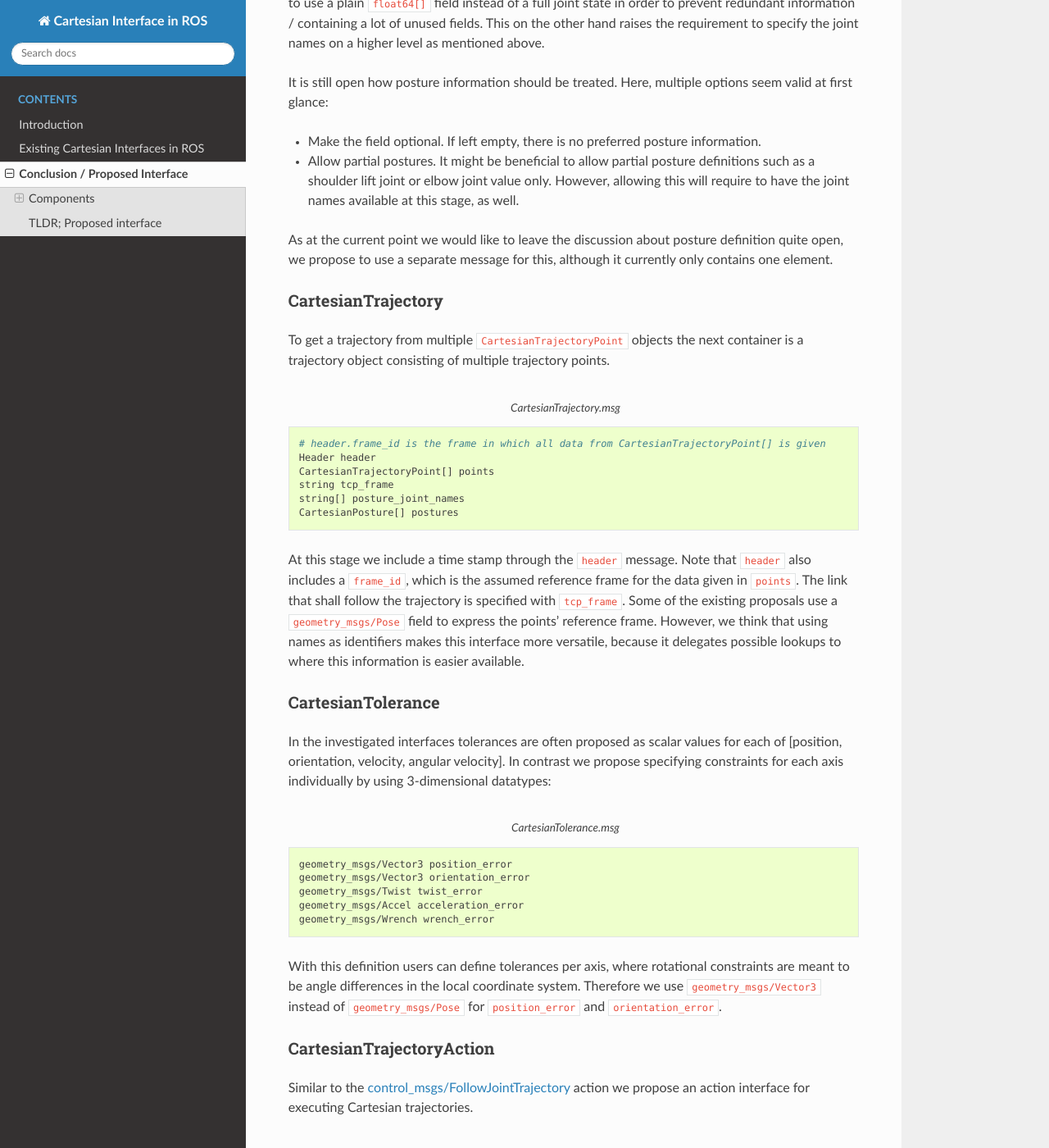
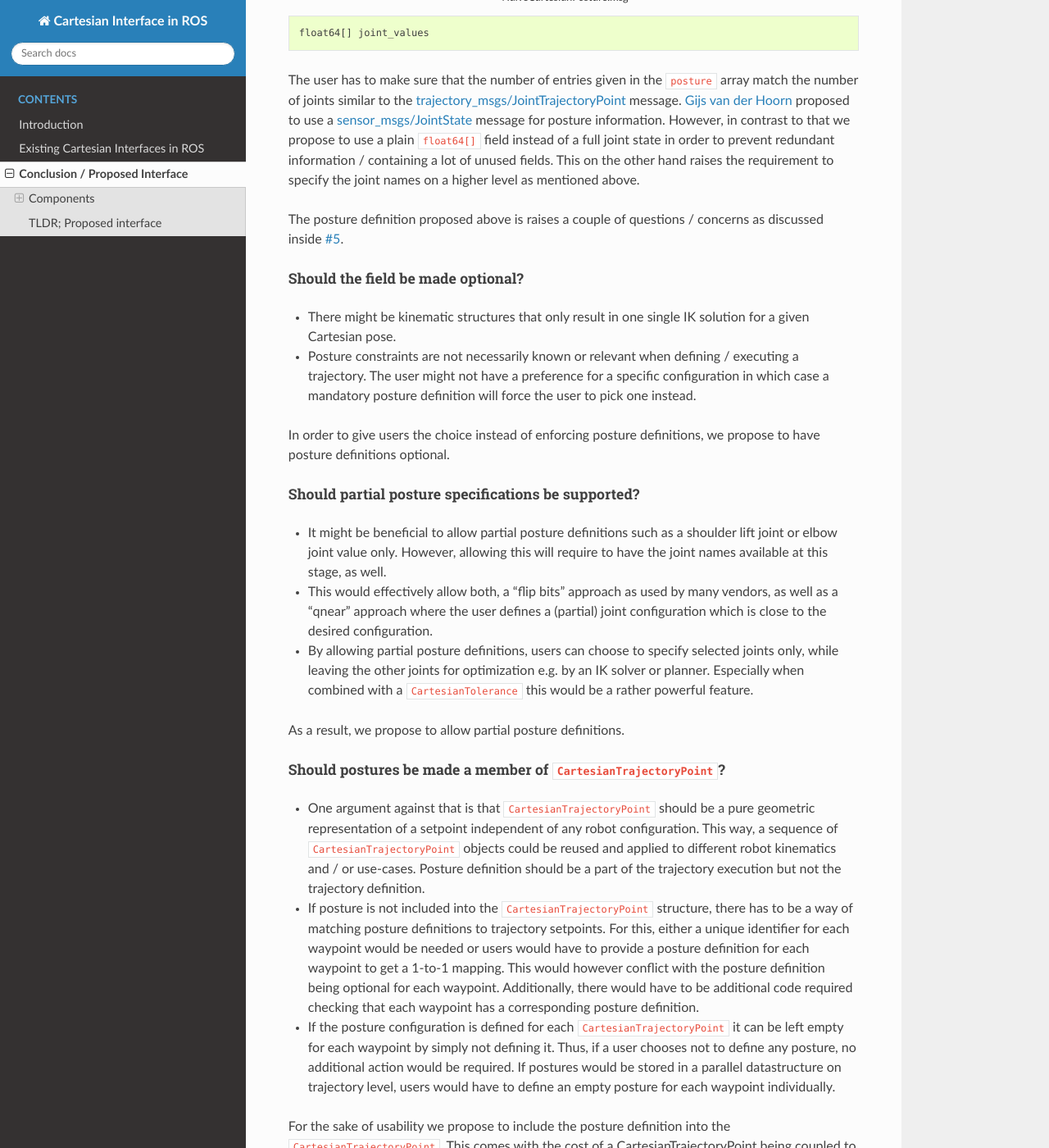
Before and after one commit to fzi-forschungszentrum-informatik/fzi_robot_interface_proposal, a Sphinx documentation site: the page built from source/proposal/index.rst, in a window 1280 px wide and 1400 px high, scrolled down 1236 px. Shown: the whole window at 82% size. Built offline with Sphinx 7.4.7 and the Read the Docs theme 2.0.0, drawn with Linux system fonts in a browser that asks for light colours; some of the changed text lies outside the part shown.

Commit message:
Reasoning posture definition with community feedback (#9)
* Reasoning posture definition with community feedback

```diff
--- a/source/proposal/index.rst
+++ b/source/proposal/index.rst
@@ -38,38 +38,119 @@ Cartesian point definition, although this is only introduced in one of the exist
 
 
 The definition above doesn't contain any `frame_id` or `timestamp` information raising the need to
-contain this into a parent message. The ``CartesianTrajectoryPoint`` is meant to be a pure geometric
-representation of a setpoint independent of any robot configuration.
+contain this into a parent message.
+
+Postures
+""""""""
+
+When assembling Cartesian points to a trajectory additional posture information could be
+given to specify the desired joint configuration in case of multiple possible solutions coming from
+an IK solver or planner.
+
+In a first naive attempt we define posture information inside a separate message to decouple it from
+the geometric waypoint definition. A given joint configuration defines the configuration being close
+to the desired IK solution. Multiple solutions can be checked for similarity to the given
+configuration.
+
+.. code-block:: yaml
+   :caption: NaiveCartesianPosture.msg
+
+   float64[] joint_values
+
+The user has to make sure that the number of entries given in the ``posture`` array match
+the number of joints similar to the `trajectory_msgs/JointTrajectoryPoint
+<http://docs.ros.org/melodic/api/trajectory_msgs/html/msg/JointTrajectoryPoint.html>`_ message.
+:ref:`Gijs van der Hoorn` proposed to use a `sensor_msgs/JointState
+<http://docs.ros.org/melodic/api/sensor_msgs/html/msg/JointState.html>`_ message for posture
+information. However, in contrast to that we propose to use a plain :code:`float64[]` field instead
+of a full joint state in order to prevent redundant information / containing a lot of unused fields.
+This on the other hand raises the requirement to specify the joint names on a higher level as
+mentioned above.
+
+The posture definition proposed above is raises a couple of questions / concerns as discussed inside
+`#5 <https://github.com/fzi-forschungszentrum-informatik/fzi_robot_interface_proposal/issues/5>`_.
+
+Should the field be made optional?
+''''''''''''''''''''''''''''''''''
+
+* There might be kinematic structures that only result in one single IK solution for a given Cartesian
+  pose.
+* Posture constraints are not necessarily known or relevant when defining / executing a trajectory.
+  The user might not have a preference for a specific configuration in which case a mandatory
+  posture definition will force the user to pick one instead.
+
+In order to give users the choice instead of enforcing posture definitions, we propose to have
+posture definitions optional.
+
+
+Should partial posture specifications be supported?
+'''''''''''''''''''''''''''''''''''''''''''''''''''
+
+* It might be beneficial to allow partial posture definitions such as a shoulder lift joint or elbow
+  joint value only. However, allowing this will require to have the joint names available at this
+  stage, as well.
+* This would effectively allow both, a "flip bits" approach as used by many vendors,
+  as well as a "qnear" approach where the user defines a (partial) joint configuration which is
+  close to the desired configuration.
+* By allowing partial posture definitions, users can choose to specify selected joints only, while
+  leaving the other joints for optimization e.g. by an IK solver or planner. Especially when
+  combined with a ``CartesianTolerance`` this would be a rather powerful feature.
+
+As a result, we propose to allow partial posture definitions.
+
+
+Should postures be made a member of ``CartesianTrajectoryPoint``?
+'''''''''''''''''''''''''''''''''''''''''''''''''''''''''''''''''
+
+* One argument against that is that ``CartesianTrajectoryPoint`` should be a pure geometric
+  representation of a setpoint independent of any robot configuration. This way, a sequence of
+  ``CartesianTrajectoryPoint`` objects could be reused and applied to different robot kinematics and / or
+  use-cases. Posture definition should be a part of the trajectory execution but not the trajectory
+  definition.
+* If posture is not included into the ``CartesianTrajectoryPoint`` structure, there has to be a way
+  of matching posture definitions to trajectory setpoints. For this, either a unique identifier for
+  each waypoint would be needed or users would have to provide a posture definition for each
+  waypoint to get a 1-to-1 mapping. This would however conflict with the posture definition being
+  optional for each waypoint. Additionally, there would have to be additional code required checking
+  that each waypoint has a corresponding posture definition.
+* If the posture configuration is defined for each ``CartesianTrajectoryPoint`` it can be left empty
+  for each waypoint by simply not defining it. Thus, if a user chooses not to define any posture,
+  no additional action would be required. If postures would be stored in a parallel datastructure on
+  trajectory level, users would have to define an empty posture for each waypoint individually.
+
+For the sake of usability we propose to include the posture definition into the
+``CartesianTrajectoryPoint``. This comes with the cost of a CartesianTrajectoryPoint being coupled
+to a specific kinematic setup, though.
+
+
+Should ``posture_joint_names`` be a member of ``CartesianPosture``?
+'''''''''''''''''''''''''''''''''''''''''''''''''''''''''''''''''''
+
+* Defining joint names in each ``CartesianPosture`` would effectively increase the amount of
+  redundant information in case of a fully defined posture specification for each waypoint, which
+  motivated us to exclude it from our naive posture definition above.
+* Integrating joint names into the posture definition adds the possibility to define partial posture
+  constraints, e.g. only requiring shoulder and elbow configuration.
+
+As reasoned above partial posture definitions are a desired feature which is why including the joint
+names into the posture definition is required.
+
+Posture definition
+''''''''''''''''''
+
+With the reasons above, we propose the following ``CartesianPosture`` to be included into
+``CartesianTrajecoryPoint``:
+
 
 .. code-block:: yaml
    :caption: CartesianPosture.msg
 
-   float64[] joint_values
+   # Posture joint names may reflect a subset of all available joints (empty posture definitions are
+   # also possible). The length of posture_joint_names and posture_joint_values have to be equal.
 
-Postures - to solve joint configuration ambiguities - are defined in a separate message type to
-decouple it from the geometric waypoint definition. When assembling those Cartesian points to a
-trajectory additional posture information should be given.
-The user has to make sure that the number of entries given in the ``posture`` array match the number
-of joints similar to the `trajectory_msgs/JointTrajectoryPoint
-<http://docs.ros.org/melodic/api/trajectory_msgs/html/msg/JointTrajectoryPoint.html>`_ message.
-:ref:`Gijs van der Hoorn` proposed to use a
-`sensor_msgs/JointState <http://docs.ros.org/melodic/api/sensor_msgs/html/msg/JointState.html>`_
-message for posture information. However, in contrast to that we propose to use a plain
-:code:`float64[]` field instead of a full joint state in order to prevent redundant information /
-containing a lot of unused fields. This on the other hand raises the requirement to specify the joint
-names on a higher level as mentioned above.
+   string[] posture_joint_names
+   float64[] posture_joint_values
 
-It is still open how posture information should be treated. Here, multiple options seem valid at
-first glance:
-
-* Make the field optional. If left empty, there is no preferred posture information.
-* Allow partial postures. It might be beneficial to allow partial posture
-  definitions such as a shoulder lift joint or elbow joint value only. However,
-  allowing this will require to have the joint names available at this stage,
-  as well.
-
-As at the current point we would like to leave the discussion about posture definition quite open,
-we propose to use a separate message for this, although it currently only contains one element.
 
 CartesianTrajectory
 ~~~~~~~~~~~~~~~~~~~
@@ -84,8 +165,6 @@ trajectory object consisting of multiple trajectory points.
    Header header
    CartesianTrajectoryPoint[] points
    string tcp_frame
-   string[] posture_joint_names
-   CartesianPosture[] postures
 
 At this stage we include a time stamp through the ``header`` message.
 Note that ``header`` also includes a ``frame_id``, which is the assumed reference frame for the data given in ``points``.
@@ -173,10 +252,10 @@ As elaborated in the previous section we propose the following action interface
        geometry_msgs/Twist twist
        geometry_msgs/Accel acceleration
        geometry_msgs/Wrench wrench
+       CartesianPosture posture
+         string [] posture_joint_names
+         float64[] posture_joint_values
      string tcp_frame
-     string[] posture_joint_names
-     CartesianPosture[] postures
-       float64[] joint_values
    CartesianTolerance path_tolerance
      geometry_msgs/Vector3 position_error
      geometry_msgs/Vector3 orientation_error
```
